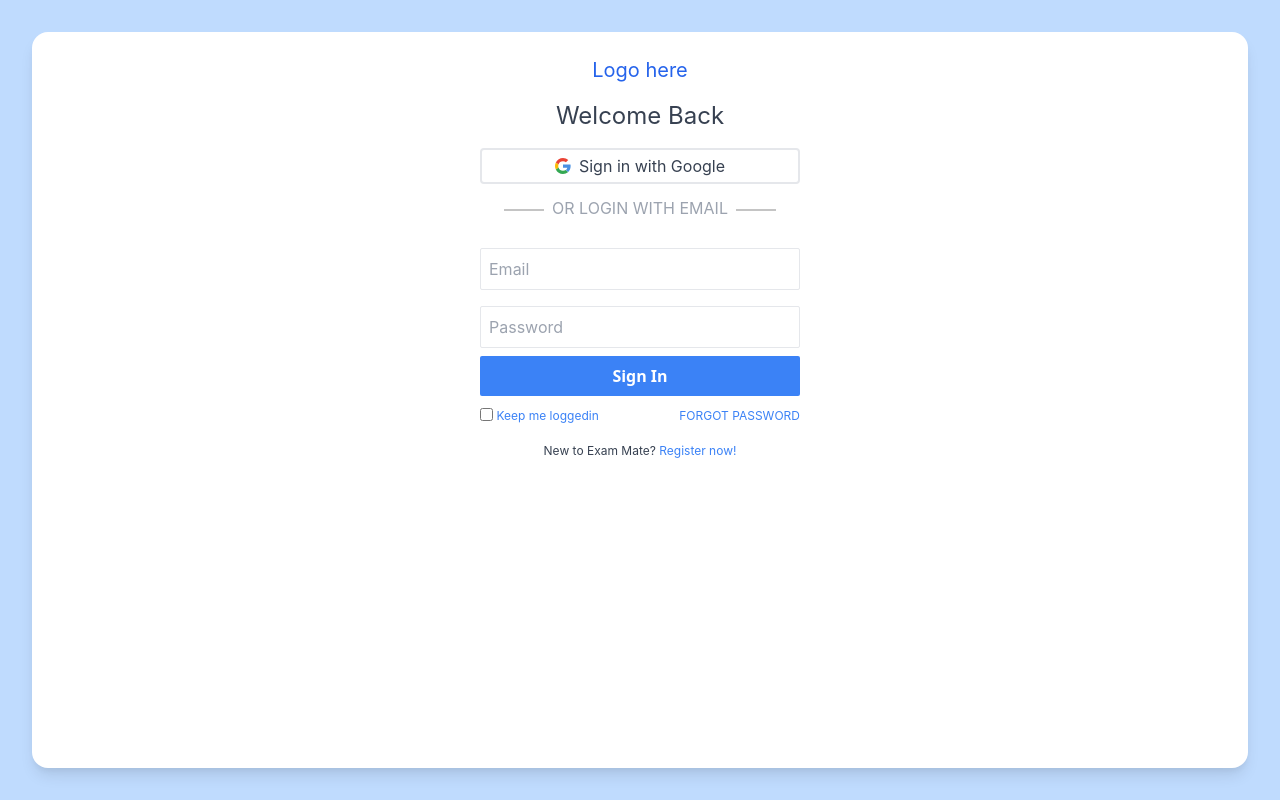
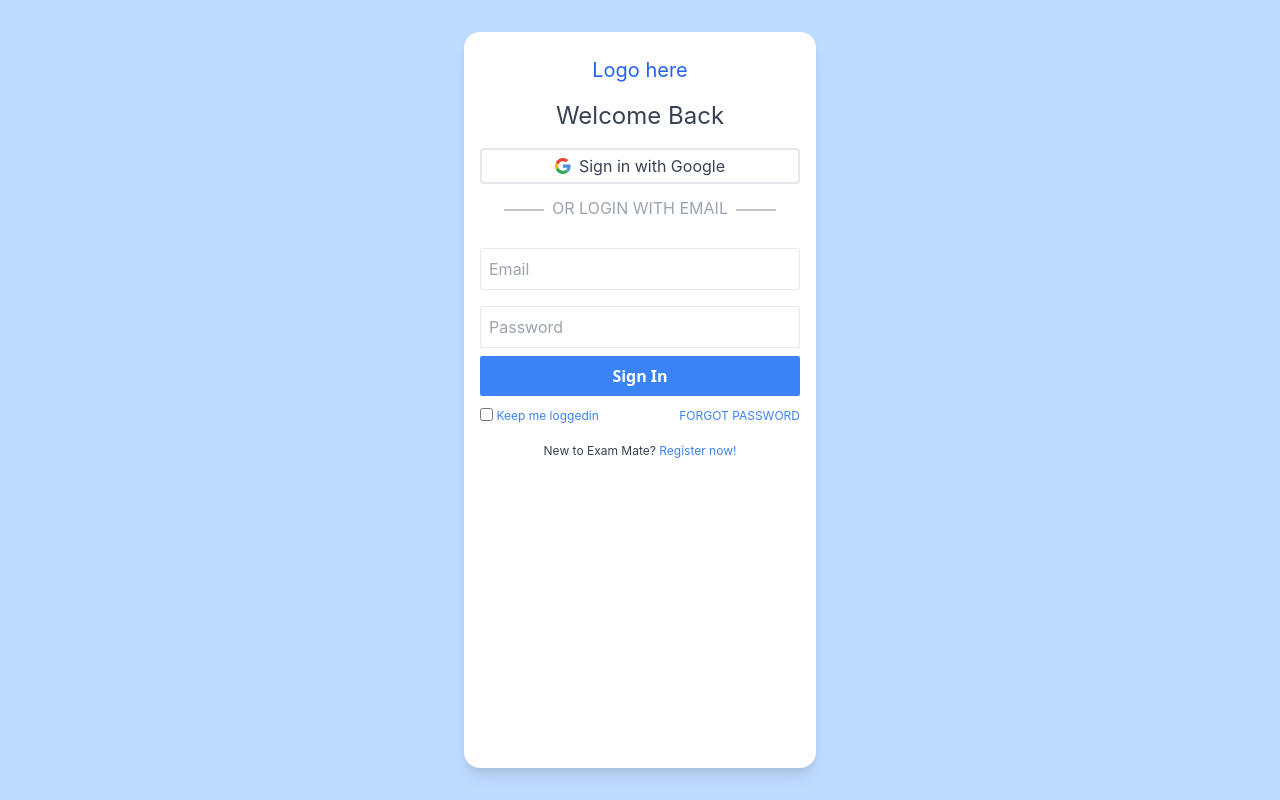
Before and after one commit to MarionRosete/4Choices-ReactWeb, a React (Create React App) app: page / in a window 1280 px wide. Built offline with nearby package versions, Linux system fonts and the light colour scheme.

Commit message:
minor adjustments

```diff
--- a/src/component/Login.js
+++ b/src/component/Login.js
@@ -42,7 +42,7 @@ const Login = () => {
 
 
             <div className="flex bg-blue-200 justify-center w-screen h-screen text-gray-700">
-                <div className="flex-1 shadow-lg m-8 rounded-2xl bg-white justify-center p-4">
+                <div className="shadow-lg m-8 rounded-2xl bg-white p-4">
                     <form onSubmit={handleLogin}>
                         <div className="text-center">
                             <h1 className="text-xl text-blue-600 p-2">Logo here</h1>
```
